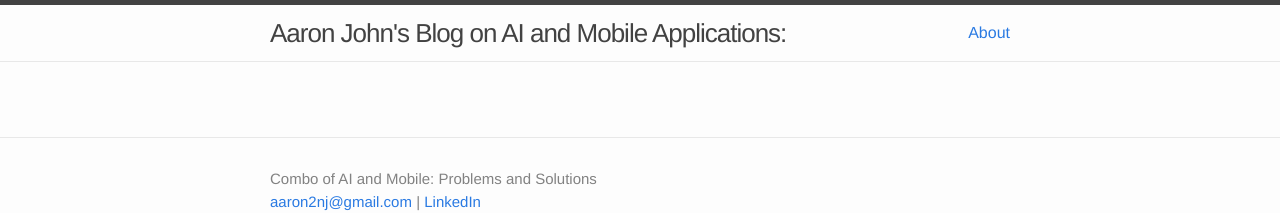
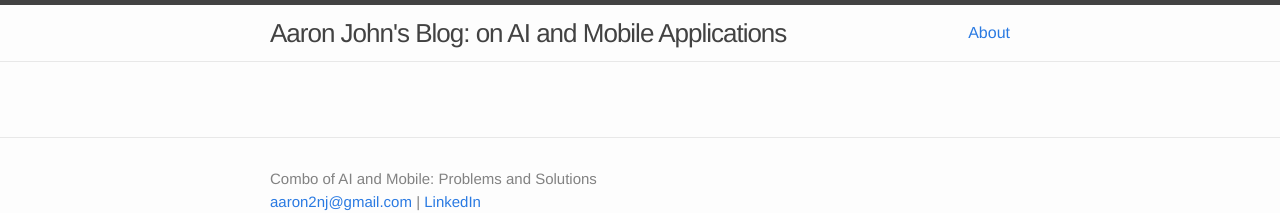
Before and after one commit to alexalwks2/aaronjohn2.github.io, a Jekyll site: the page built from index.html, in a window 1280 px wide. Shown: the top 213 px of the page. Built offline with Jekyll 4.4.1, drawn with Linux system fonts in a browser that asks for light colours; a file with an impossible date is left out.

```diff
--- a/_config.yml
+++ b/_config.yml
@@ -6,10 +6,10 @@
 # 'jekyll serve'. If you change this file, please restart the server process.
 
 # Site settings
-title: Aaron John's Blog on AI and Mobile Applications
+title: Aaron John's Blog
 email: aaron2nj@gmail.com
 description: "Combo of AI and Mobile: Problems and Solutions"
-topics: ""
+topics: "on AI and Mobile Applications"
 baseurl: "" # the subpath of your site, e.g. /blog
 url: "http://aaronjohn2.github.io" # the base hostname & protocol for your site
 twitter_username: aaron2john
```
